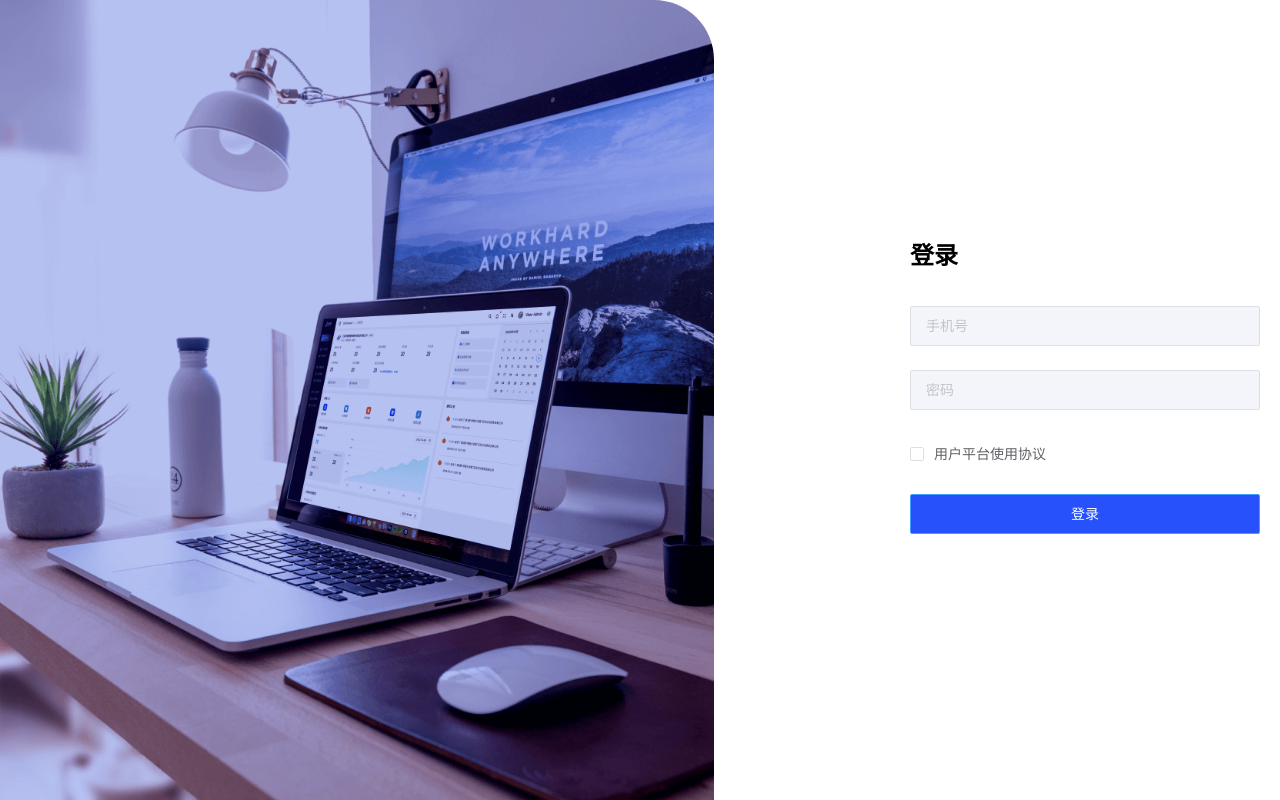
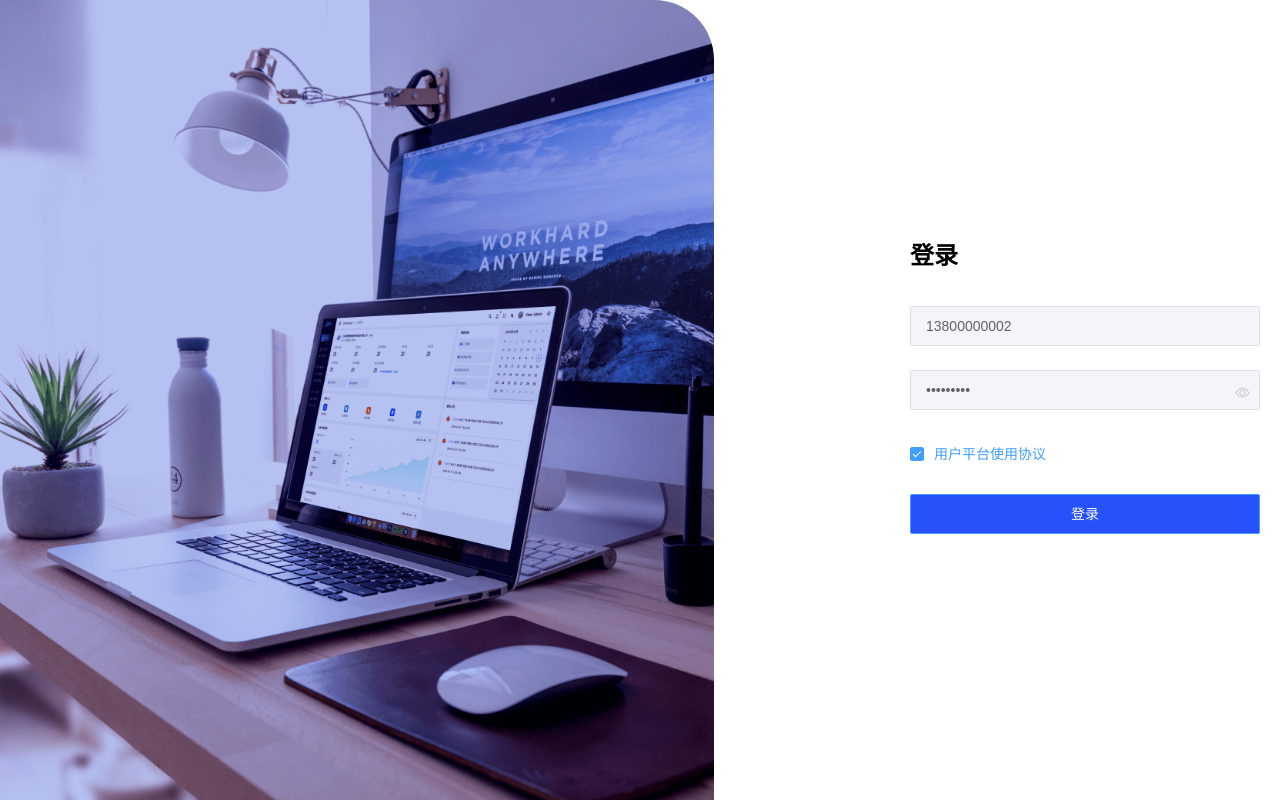
Before and after one commit to Eventidus/vue-test, a Vue app: page /#/login in a window 1280 px wide. Built offline with nearby package versions, Linux system fonts and the light colour scheme.

Commit message:
feat: Implement login functionality and route navigation

```diff
--- a/src/views/login/index.vue
+++ b/src/views/login/index.vue
@@ -28,9 +28,9 @@ export default {
   data() {
     return {
       loginForm: {
-        mobile: '',
-        password: '',
-        isAgree: false
+        mobile: process.env.NODE_ENV === 'development' ? '13800000002' : '',
+        password: process.env.NODE_ENV === 'development' ? 'hm#qd@23!' : '',
+        isAgree: process.env.NODE_ENV === 'development'
       },
       loginRules: {
         mobile: [
@@ -71,6 +71,7 @@ export default {
       this.$refs.form.validate(async(isOK) => {
         if (isOK) {
           await this.$store.dispatch('user/login', this.loginForm)
+          this.$router.push('/')
         }
       })
     }
```
